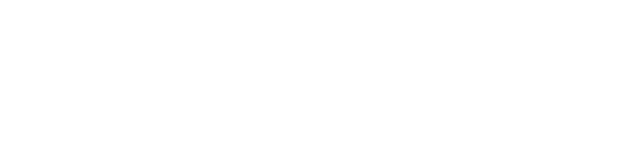
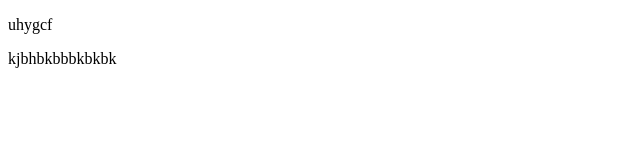
Before and after one commit to snehabudhathoki110/gitdemo2, a plain HTML site: page index.html in a window 1280 px wide. Shown: the whole page, without its empty margins (0-640 px from the left). Drawn offline with Linux system fonts and the light colour scheme.

Commit message:
last committ

```diff
--- a/index.html
+++ b/index.html
@@ -6,6 +6,7 @@
     <title>Document</title>
 </head>
 <body>
-
+    <p>uhygcf</p>
+    <p>kjbhbkbbbkbkbk</p>
 </body>
 </html>
```
